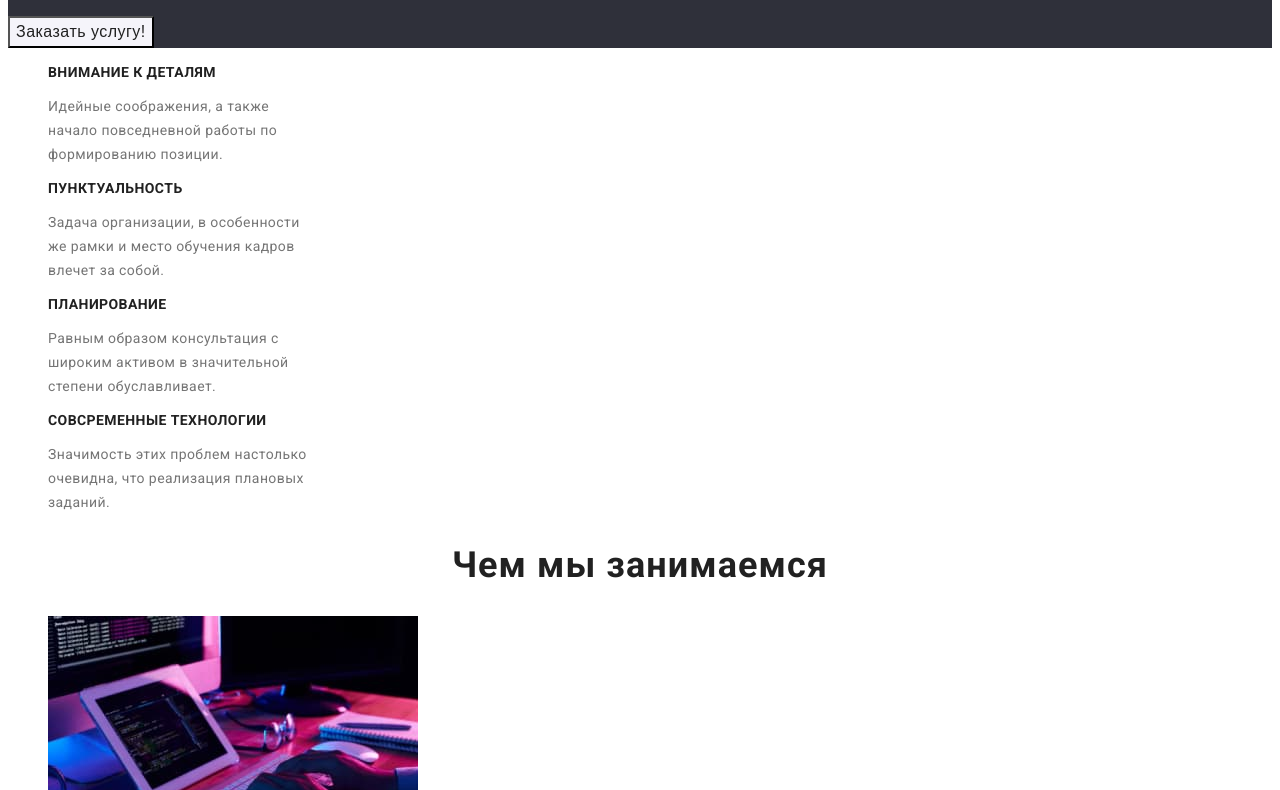
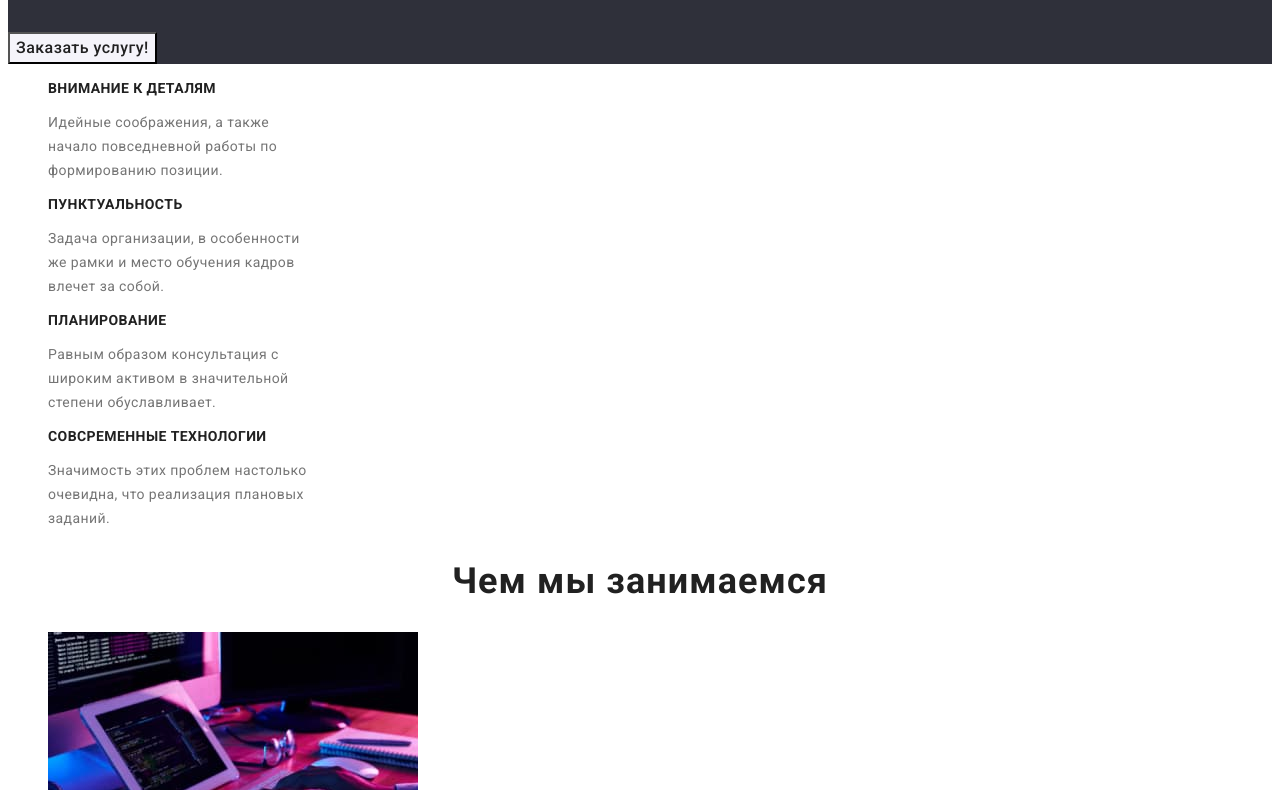
Before and after one commit to DarkSvo/goit-markup-hw-02, a plain HTML site: page index.html in a window 1280 px wide. Shown: the part 342-1132 px from the top of the page. Drawn offline with Linux system fonts and the light colour scheme.

Commit message:
Add files via upload

```diff
--- a/CSS/styles.css
+++ b/CSS/styles.css
@@ -21,6 +21,7 @@ body {
     letter-spacing: 0.03em;
     color: #000000;
 }
+.foot {color:  #FFFFFF;}
 .list { list-style: none;}
 .link {text-decoration: none;}
 
@@ -47,7 +48,7 @@ body {
         font-style: normal;
         font-weight: 900;
         font-size: 44px;
-        line-height: calc(60 / 44)
+        line-height: calc(60 / 44);
         /* or 136% */
 
         text-align: center;
@@ -75,7 +76,7 @@ body {
         }
 /*--button*/
 
-    .button{
+    .button{font-family: Roboto;
             font-style: normal;
             font-weight: 500;
             font-size: 16px;
--- a/index.html
+++ b/index.html
@@ -7,14 +7,14 @@
     <title>Document</title>
     <link rel="preconnect" href="https://fonts.googleapis.com">
     <link rel="preconnect" href="https://fonts.gstatic.com" crossorigin>
-    <link href="https://fonts.googleapis.com/css2?family=Raleway:wght@700&family=Roboto:wght@400;500;700&display=swap" rel="stylesheet">
+    <link href="https://fonts.googleapis.com/css2?family=Raleway:wght@700&family=Roboto:wght@400;500;700;900&display=swap" rel="stylesheet">
     <link rel="stylesheet" href="./CSS/styles.css">
 </head>
 <body>
     <!--header-->
     <header>
         <a class="link logo"  href="/">
-            Web <span class="type">Studio</span>
+            Web<span class="type">Studio</span>
         </a>
         <nav>
             <ul class="list">
@@ -118,7 +118,7 @@
 <!--данные о компании-->
 <footer>
     <a class="link logo"  href="/">
-        Web <span class="type">Studio</span>
+        Web<span class="type foot">Studio</span>
     </a>
         <ul class="list">
             <li>
```
Also changed, not shown: portfolio.html (+5 -4 lines).
